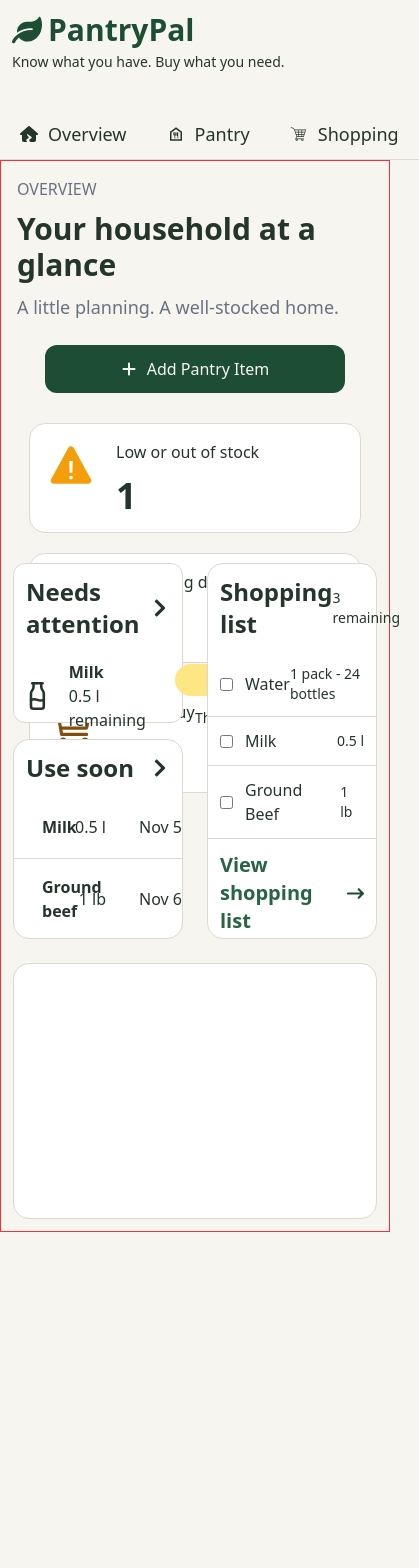
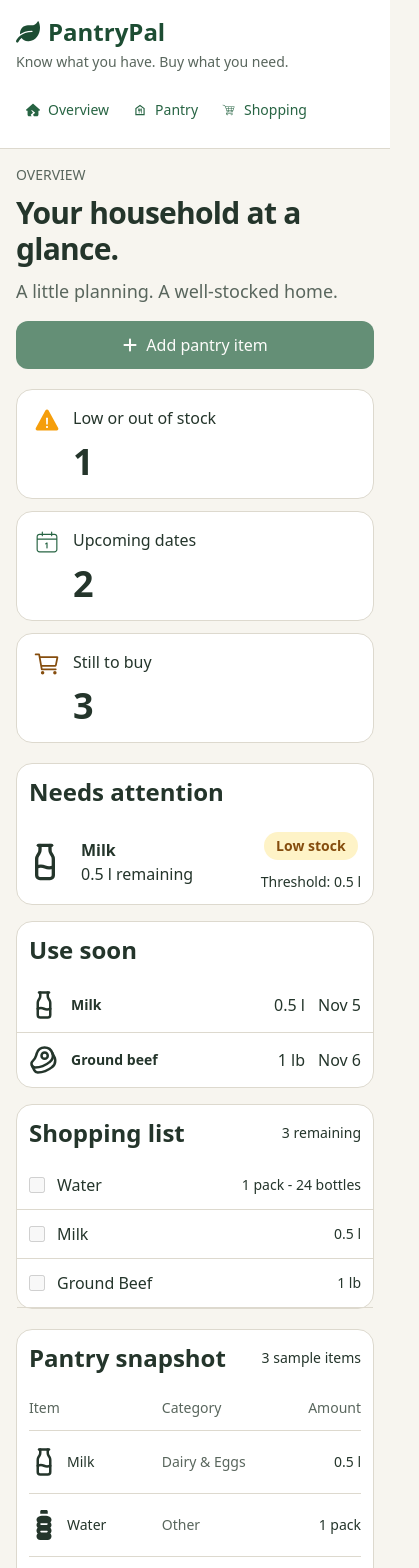
Before and after one commit to ajv55/PantryPal, a Next.js app: page / in a window 390 px wide. Shown: the top 1568 px of the page, 419 px wide, since content can reach past the window. Before the commit the page ends 1232 px from the top, so only its background shows below. Built offline with nearby package versions, Linux system fonts and the light colour scheme.

Commit message:
Make the PantryPal dashboard responsive

```diff
--- /dev/null
+++ b/app/components/footer.tsx
@@ -0,0 +1,7 @@
+export default function Footer() {
+  return (
+    <footer className="border-t border-border pt-4 text-sm text-muted">
+      <p>Sample data · Reference date Nov 1, 2026</p>
+    </footer>
+  );
+}
--- a/app/components/sidebar.tsx
+++ b/app/components/sidebar.tsx
@@ -1,30 +1,35 @@
 import { FaLeaf } from "react-icons/fa";
 import { FaHouseCrack } from "react-icons/fa6";
+import { GiShoppingCart } from "react-icons/gi";
 import { MdOutlineFoodBank } from "react-icons/md";
-import { GiShoppingCart } from "react-icons/gi";
+
+const links = [
+  { href: "#overview", label: "Overview", Icon: FaHouseCrack },
+  { href: "#pantry", label: "Pantry", Icon: MdOutlineFoodBank },
+  { href: "#shopping", label: "Shopping", Icon: GiShoppingCart },
+];
 
 export default function Sidebar() {
-    return (
-        <header className="lg:w-80 sticky top-0 w-fit lg:min-h-screen h-40 lg:flex lg:flex-col flex-col justify-between items-center p-3 lg:border-r border-b border-border ">
-                <div className="lg:w-full text-ink flex lg:flex-col flex-col gap-1 justify-start items-start">
-                  <div className="flex justify-start items-center text-3xl gap-1.5 text-brand-strong">
-                    <span><FaLeaf /> </span>
-                    <span className="text-3xl font-bold text-center">PantryPal</span>
-                  </div>
-                  <h6 className="font-light text-sm">Know what you have. Buy what you need.</h6>
+  return (
+    <header className="border-b border-border bg-surface p-4 lg:sticky lg:top-0 lg:h-dvh lg:self-start lg:overflow-y-auto lg:border-b-0 lg:border-r lg:p-5">
+      <div className="flex items-center gap-2 text-2xl font-bold text-brand-strong">
+        <FaLeaf aria-hidden="true" />
+        <span>PantryPal</span>
+      </div>
+      <p className="mt-1 text-sm text-muted">Know what you have. Buy what you need.</p>
 
-                  <nav className="flex lg:flex-col flex-row text-ink md:justify-start lg:mt-6 mt-9 gap-6 justify-evenly text-lg w-full h-auto items-start ">
-                    <a href="#" className="hover:bg-muted hover:text-canvas hover:shadow-md hover:shadow-warning p-2 rounded flex flex-row justify-center items-center gap-2.5"><span><FaHouseCrack /></span> Overview</a>
-                    <a href="#" className="hover:bg-muted hover:text-canvas hover:shadow-md hover:shadow-warning  p-2 rounded flex flex-row justify-center items-center gap-2.5"><span><MdOutlineFoodBank /></span> Pantry</a>
-                    <a href="#" className="hover:bg-muted hover:text-canvas hover:shadow-md hover:shadow-warning  p-2 rounded flex flex-row justify-center items-center gap-2.5"><span><GiShoppingCart /></span> Shopping</a>
-                  </nav>
-                </div>
-
-
-                 <div id='sidebar-footer' className="lg:flex lg:lex-row justify-start items-center gap-2 text-gray-400 text-sm font-light hidden">
-                  <FaLeaf />
-                  <p>Stored in this browser</p>
-                </div>
-              </header>
-    )
+      <nav aria-label="Dashboard sections" className="mt-4 flex flex-wrap gap-1 lg:mt-6 lg:flex-col">
+        {links.map(({ href, label, Icon }) => (
+          <a
+            key={href}
+            href={href}
+            className="inline-flex min-h-11 items-center gap-2 rounded-lg px-2.5 text-sm font-medium text-brand hover:bg-brand-soft focus-visible:outline-2 focus-visible:outline-offset-2 focus-visible:outline-brand"
+          >
+            <Icon aria-hidden="true" className="shrink-0" />
+            {label}
+          </a>
+        ))}
+      </nav>
+    </header>
+  );
 }
--- a/app/page.tsx
+++ b/app/page.tsx
@@ -3,52 +3,52 @@ import { IoIosWarning } from "react-icons/io";
 import { CiCalendarDate } from "react-icons/ci";
 import { IoCartOutline } from "react-icons/io5";
 import { FaPlus } from "react-icons/fa6";
-import { FaChevronRight } from "react-icons/fa";
 import { LuMilk } from "react-icons/lu";
 import { LuBeef } from "react-icons/lu";
-import { FaArrowRightLong } from "react-icons/fa6";
-
-
+import { FaBottleWater } from "react-icons/fa6";
+import Footer from "./components/footer";
 
 export default function Home() {
   return (
-    <div className="flex lg:flex-row flex-col lg:flex-1 items-start justify-start font-sans">
+    <div className="min-h-dvh w-full bg-canvas text-ink font-sans lg:grid lg:grid-cols-[14rem_minmax(0,1fr)]">
       {/* sidebar */}
       <Sidebar />
 
       {/* dashboard component */}
-      <section className="w-full min-h-screen border border-red-500">
+      <main id="overview" className="min-w-0 space-y-5 p-4 sm:p-6 lg:p-8">
         {/* overview component and add pantry item button */}
-        <div className="flex lg:flex-row flex-col justify-between items-center lg:p-3 p-4 ">
-          <div className="flex flex-col justify-start items-start gap-2.5 text-ink lg:mb-0 mb-6">
-            <p className="font-medium text-md text-gray-500">OVERVIEW</p>
-            <h1 className="font-bold lg:text-5xl text-3xl">Your household at a glance</h1>
-            <p className="font-medium text-lg text-gray-500">A little planning. A well-stocked home.</p>
+        <div className="flex flex-col gap-4 sm:flex-row sm:flex-wrap sm:items-center sm:justify-between">
+          <div className="flex flex-col justify-start items-start gap-2.5 text-ink ">
+            <p className="font-medium text-sm text-muted">OVERVIEW</p>
+            <h1 className="text-3xl font-bold tracking-tight xl:text-5xl">Your household at a glance.</h1>
+            <p className="font-medium text-lg text-muted">A little planning. A well-stocked home.</p>
           </div>
 
-          <button className="flex flex-row lg:justify-evenly justify-center items-center gap-2.5 lg:w-46 w-75 p-3 bg-brand-strong rounded-xl hover:bg-muted hover:shadow-md hover:shadow-warning cursor-pointer text-canvas  hover:text-canvas"> <FaPlus /> Add Pantry Item</button>
+          <button type="button" disabled className="flex w-full items-center justify-center gap-2 rounded-xl bg-brand px-4 py-3 text-white disabled:opacity-70 sm:w-auto">
+            <FaPlus aria-hidden="true" /> Add pantry item
+          </button>
         </div>
 
         {/* Summary Cards */}
-        <section className="w-full flex lg:flex-row flex-col lg:gap-0 gap-5 justify-evenly items-center mt-3.5 h-32">
-          <div className="w-83 flex flex-row justify-start items-start gap-5 bg-white h-full border border-border rounded-2xl p-4">
-            <IoIosWarning size={50} color="#f59e0b" />
+        <section className="grid gap-3 sm:grid-cols-3">
+          <div className="flex min-w-0 items-start gap-3 rounded-2xl border border-border bg-surface p-4">
+            <IoIosWarning aria-hidden="true" size={28} className="shrink-0" color="#f59e0b" />
             <div className="flex flex-col justify-start items-start gap-3 ">
               <p className="font-medium">Low or out of stock</p>
               <span className="font-bold text-4xl ">1</span>
             </div>
           </div>
 
-          <div className="w-83 flex flex-row justify-start items-start gap-5 bg-white h-full border border-border rounded-2xl p-4">
-            <CiCalendarDate size={50} color="#276443" />
+          <div className="flex min-w-0 items-start gap-3 rounded-2xl border border-border bg-surface p-4">
+            <CiCalendarDate aria-hidden="true" size={28} className="shrink-0" color="#276443" />
             <div className="flex flex-col justify-start items-start gap-3 ">
               <p className="font-medium">Upcoming dates</p>
               <span className="font-bold text-4xl ">2</span>
             </div>
           </div>
 
-          <div className="w-83 flex flex-row justify-start items-start gap-5 bg-white h-full border border-border rounded-2xl p-4">
-            <IoCartOutline size={50} color="#854d0e" />
+          <div className="flex min-w-0 items-start gap-3 rounded-2xl border border-border bg-surface p-4">
+            <IoCartOutline aria-hidden="true" size={28} className="shrink-0" color="#854d0e" />
             <div className="flex flex-col justify-start items-start gap-3 ">
               <p className="font-medium">Still to buy</p>
               <span className="font-bold text-4xl ">3</span>
@@ -57,53 +57,51 @@ export default function Home() {
         </section>
 
         {/* Need attention component */}
-        <section className="w-full flex flex-row h-100 lg:mt-1.5">
+        <section className="grid gap-4 xl:grid-cols-2">
 
-          <div className="w-1/2 h-full flex flex-col gap-4 p-3">
+          <div className="min-w-0 space-y-4">
 
-          <div className="bg-white flex flex-col border border-border h-40 rounded-xl">
+          <div className="rounded-2xl border border-border bg-surface">
             <div className="flex flex-row justify-between items-center p-3">
-              <h4 className="text-2xl font-bold">Needs attention</h4>
-              <a href="#"><FaChevronRight size={20} /></a>
+              <h2 className="text-2xl font-bold">Needs attention</h2>
             </div>
 
-            <div className="flex flex-row justify-between items-center">
+            <div className="flex flex-wrap items-center justify-between gap-x-2">
               <div className="flex flex-row gap-4 justify-center items-center p-2">
-                <LuMilk size={40} />
+                <LuMilk size={40} className="shrink-0" aria-hidden="true" />
                 <div>
-                  <h6 className="font-semibold">Milk</h6>
+                  <p className="font-semibold">Milk</p>
                   <p className="font-light">0.5 l remaining</p>
                 </div>
               </div>
 
               <div className="p-3 flex flex-col justify-center items-center gap-3">
-                <div className="w-35 h-8 bg-amber-200 rounded-3xl flex justify-center items-center text-md text-center"><p className="text-amber-500 font-bold">Low stock</p></div>
+                <div className="rounded-full bg-warning-soft px-3 py-1 text-sm"><p className="font-semibold text-warning">Low stock</p></div>
                 <p className="font-light text-sm">Threshold: 0.5 l</p>
               </div>
             </div>
           </div>
 
           {/* use soon card */}
-          <section className="bg-white border rounded-2xl border-border h-50">
+          <section className="rounded-2xl border border-border bg-surface">
             <div className="flex flex-row justify-between items-center p-3">
-              <h4 className="text-2xl font-bold">Use soon</h4>
-              <a href="#"><FaChevronRight size={20} /></a>
+              <h2 className="text-2xl font-bold">Use soon</h2>
             </div>
 
             <div className="flex flex-col justify-center items-center">
-              <div className="grid w-full grid-cols-[minmax(0,1fr)_4rem_4rem] items-center gap-3 border-b border-border p-4">
+              <div className="grid w-full grid-cols-[minmax(0,1fr)_3rem_3rem] items-center gap-2 border-b border-border p-3">
                 <div className="flex items-center gap-3">
-                  <LuMilk size={30} />
-                  <p className="font-semibold text-md">Milk</p>
+                  <LuMilk size={30} className="shrink-0" aria-hidden="true" />
+                  <p className="font-semibold text-sm">Milk</p>
                 </div>
                 <p className="text-right tabular-nums">0.5 l</p>
                 <p className="text-right">Nov 5</p>
               </div>
 
-              <div className="grid w-full grid-cols-[minmax(0,1fr)_4rem_4rem] items-center gap-3 p-4">
+              <div className="grid w-full grid-cols-[minmax(0,1fr)_3rem_3rem] items-center gap-2 p-3">
                 <div className="flex items-center gap-3">
-                  <LuBeef size={30} />
-                  <p className="font-semibold text-md">Ground beef</p>
+                  <LuBeef size={30} className="shrink-0" aria-hidden="true" />
+                  <p className="font-semibold text-sm">Ground beef</p>
                 </div>
                 <p className="text-right tabular-nums">1 lb</p>
                 <p className="text-right">Nov 6</p>
@@ -116,17 +114,17 @@ export default function Home() {
           </div>
 
           {/* shopping list card */}
-          <div className="w-1/2 h-full  p-3">
-          <div className="bg-white flex flex-col justify-between w-full h-full border border-border rounded-2xl">
+          <div id="shopping" className="min-w-0">
+          <div className="flex h-full flex-col justify-between rounded-2xl border border-border bg-surface">
             <div className="flex flex-col">
               <div className="flex flex-row justify-between items-center p-3">
-                <h4 className="text-2xl font-bold">Shopping list</h4>
+                <h2 className="text-2xl font-bold">Shopping list</h2>
                 <p className="font-light text-sm">3 remaining</p>
               </div>
 
               <div className="flex justify-between items-center border-b border-border p-3">
               <div className="flex flex-row items-center gap-3">
-                <input type="checkbox" id='water' name='water' value='yes' />
+                <input type="checkbox" disabled className="size-4 accent-brand" id='water' name='water' value='yes' />
                 <label htmlFor="water">Water</label>
               </div>
               <p className="font-light text-sm">1 pack - 24 bottles</p>
@@ -134,7 +132,7 @@ export default function Home() {
 
             <div className="flex justify-between items-center border-b border-border p-3">
               <div className="flex flex-row items-center gap-3">
-                <input type="checkbox" id='milk' name='milk' value='yes' />
+                <input type="checkbox" disabled className="size-4 accent-brand" id='milk' name='milk' value='yes' />
                 <label htmlFor="milk">Milk</label>
               </div>
               <p className="font-light text-sm">0.5 l</p>
@@ -142,7 +140,7 @@ export default function Home() {
 
             <div className="flex justify-between items-center border-b border-border p-3">
               <div className="flex flex-row items-center gap-3">
-                <input type="checkbox" id='beef' name='beef' value='yes' />
+                <input type="checkbox" disabled className="size-4 accent-brand" id='beef' name='beef' value='yes' />
                 <label htmlFor="beef">Ground Beef</label>
               </div>
               <p className="font-light text-sm">1 lb</p>
@@ -152,22 +150,66 @@ export default function Home() {
 
 
 
-            <div className="flex flex-row justify-start items-center p-3 gap-2.5">
-              <p className="text-xl font-semibold text-brand">View shopping list</p>
-              <a href="#"><FaArrowRightLong size={17} color="#1d4d33"/></a>
-            </div>
           </div>
           </div>
         </section>
 
         {/* pantry snapshot card */}
-        <section className="w-full h-70 p-3">
-          <div className="w-full h-full bg-white rounded-2xl border border-border">
+        <section id="pantry" className="min-w-0">
+          <div className="rounded-2xl border border-border bg-surface">
+            <div className="flex flex-row justify-between items-center p-3">
+              <h2 className="font-bold text-2xl">Pantry snapshot</h2>
+              <p className="font-light text-sm">3 sample items</p>
+            </div>
+
+            <div className="overflow-x-auto px-3 pb-3">
+              <table className="w-full min-w-64 text-left text-sm sm:text-base">
+                <caption className="sr-only">Pantry sample items</caption>
+
+                <thead className="text-sm text-muted">
+                  <tr className="border-b border-border">
+                    <th scope="col" className="w-2/5 py-3 font-medium">
+                      Item
+                    </th>
+                    <th scope="col" className="w-2/5 py-3 font-medium">
+                      Category
+                    </th>
+                    <th scope="col" className="w-1/5 py-3 text-right font-medium">
+                      Amount
+                    </th>
+                  </tr>
+                </thead>
+
+                <tbody>
+                  <tr className="border-b border-border">
+                    <td className="py-4 pr-3"><div className="flex items-center gap-2"><LuMilk size={30} className="shrink-0" aria-hidden="true" /> Milk</div></td>
+                    <td className="py-4 pr-3 text-muted">Dairy &amp; Eggs</td>
+                    <td className="py-4 text-right whitespace-nowrap">0.5 l</td>
+                  </tr>
+
+                  <tr className="border-b border-border">
+                    <td className="py-4 pr-3"><div className="flex items-center gap-2"><FaBottleWater size={30} className="shrink-0" aria-hidden="true" /> Water</div></td>
+                    <td className="py-4 pr-3 text-muted">Other</td>
+                    <td className="py-4 text-right whitespace-nowrap">1 pack</td>
+                  </tr>
+
+                  <tr>
+                    <td className="py-4 pr-3"><div className="flex items-center gap-2"><LuBeef size={30} className="shrink-0" aria-hidden="true" /> Ground beef</div></td>
+                    <td className="py-4 pr-3 text-muted">Meat & Seafood</td>
+                    <td className="py-4 text-right whitespace-nowrap">1 lb</td>
+                  </tr>
+
+                </tbody>
+              </table>
+            </div>
 
           </div>
         </section>
 
-      </section>
+        {/* dashboard footer */}
+        <Footer />
+
+      </main>
 
     </div>
   );
```
